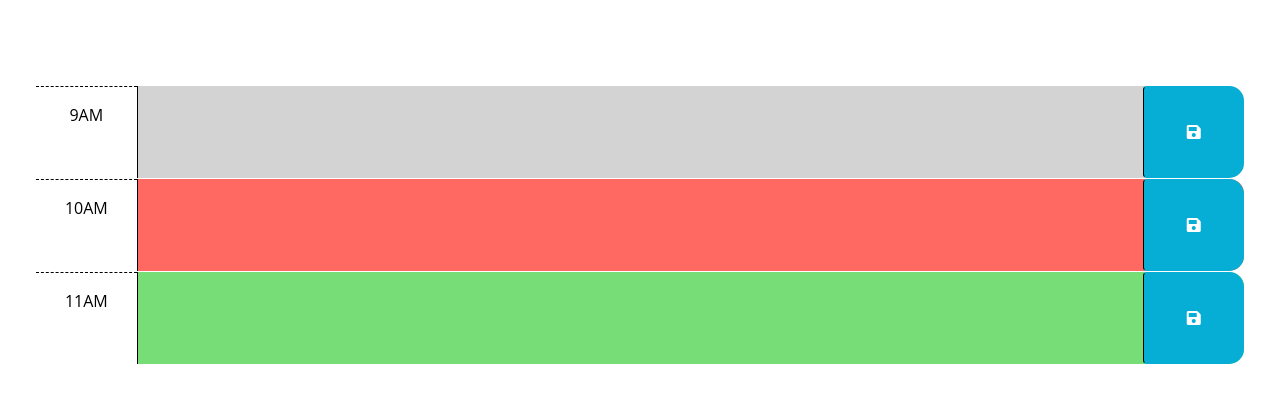
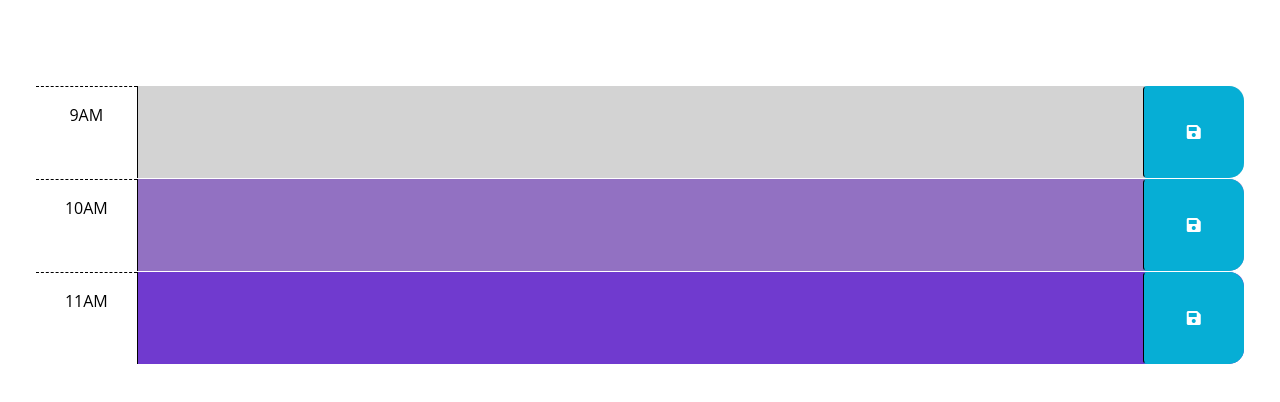
Before and after one commit to gracefern00/grace-personal-calendar, a plain HTML site: page Code/index.html in a window 1280 px wide. Shown: the part 166-568 px from the top of the page. Drawn offline with nearby package versions, Linux system fonts and the light colour scheme.

Commit message:
changed base colors in CSS

```diff
--- a/Code/style.css
+++ b/Code/style.css
@@ -36,12 +36,12 @@ textarea {
 }
 
 .present {
-  background-color: #ff6961;
+  background-color: #9271C2;
   color: white;
 }
 
 .future {
-  background-color: #77dd77;
+  background-color: #703ACF;
   color: white;
 }
 
```
